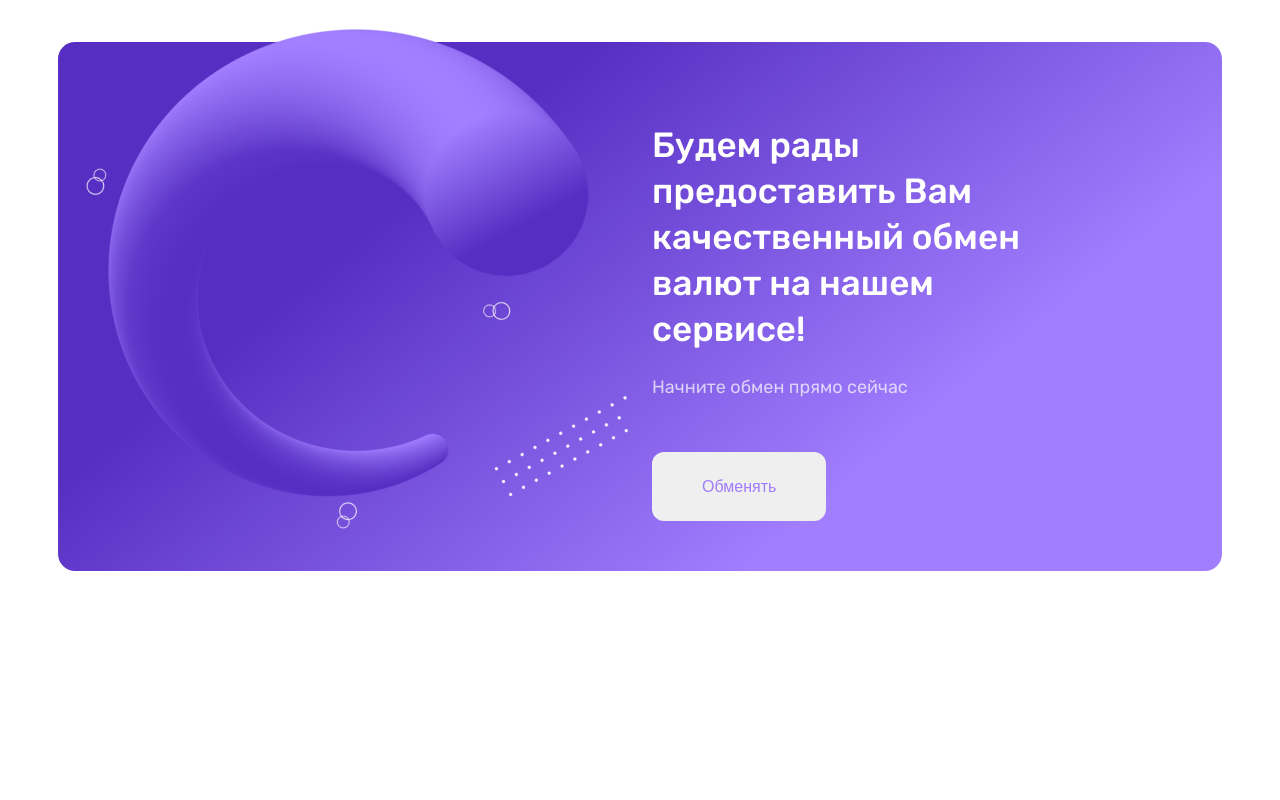
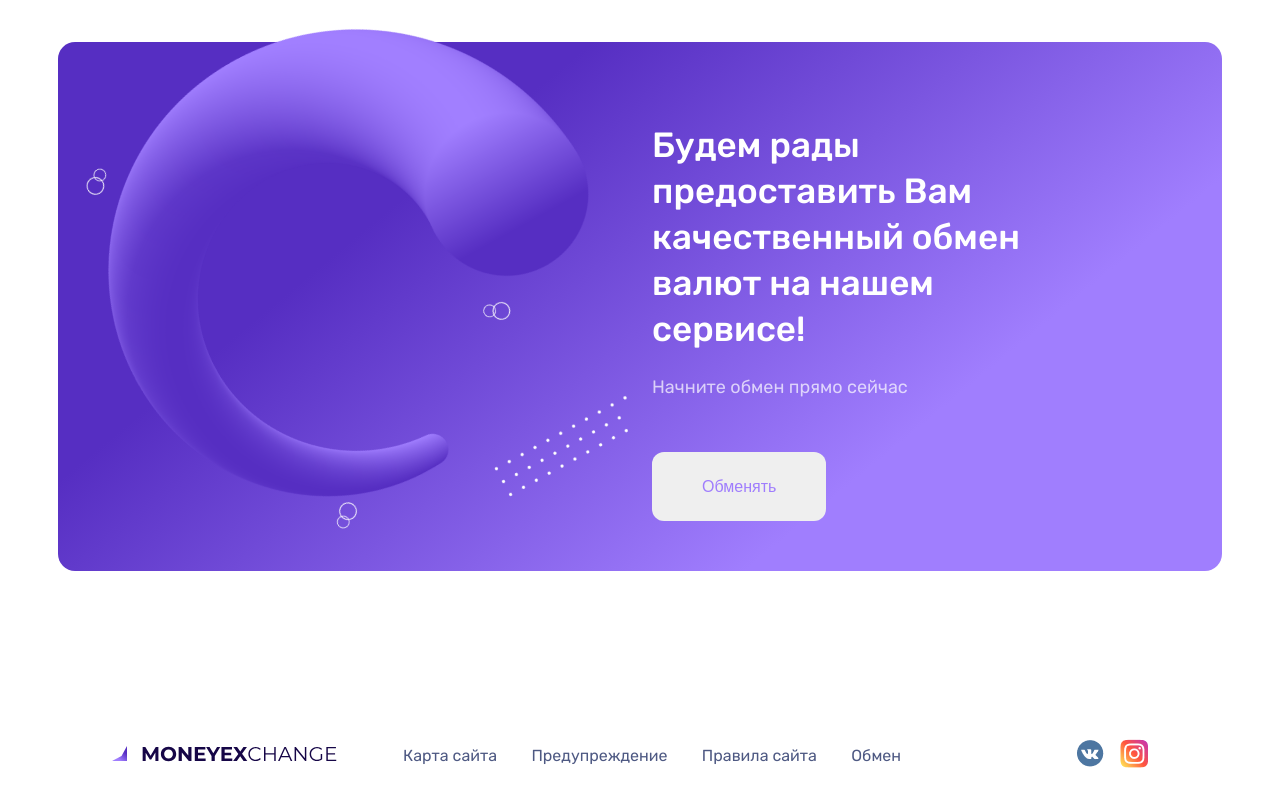
Before and after one commit to sgu6ena/exchange, a plain HTML site: page index.html in a window 1280 px wide. Shown: the part 3074-3874 px from the top of the page. Before the commit the page ends 3785 px from the top, so only its background shows below. Drawn offline with Linux system fonts and the light colour scheme.

Commit message:
Add files via upload

```diff
--- a/css/style.css
+++ b/css/style.css
@@ -8,7 +8,8 @@
         font-family: 'Rubik', sans-serif;
     }
 
-    header {
+    header,
+    footer {
         margin: 0 100px;
         padding-top: 20px;
         padding-bottom: 20px;
--- a/index.html
+++ b/index.html
@@ -297,6 +297,55 @@
             </div>
         </div>
     </section>
+
+    <footer class="footer">
+        <div class="container-fluid">
+            <div class="row d-flex align-items-center">
+                <div class="col col-lg-3">
+                    <a href="#" class="header-link">
+                        <img src="./img/logo.svg" alt="moneyexchange" class="header-logo">
+                    </a>
+                </div>
+                <!-- /.col-lg-2 -->
+                <div class=" col col-lg-6">
+                    <nav>
+                        <ul class="navigation d-flex justify-content-between  align-items-center">
+                            <li class="navigation-item">
+                                <a href="#" class="navigation-link">
+                                Карта сайта
+                            </a>
+                            </li>
+                            <li class="navigation-item">
+                                <a href="#" class="navigation-link">
+                                Предупреждение
+                            </a>
+                            </li>
+                            <li class="navigation-item">
+                                <a href="#" class="navigation-link">
+                                Правила сайта
+                            </a>
+                            </li>
+                            <li class="navigation-item">
+                                <a href="#" class="navigation-link">
+                                Обмен
+                            </a>
+                            </li>
+                        </ul>
+                    </nav>
+                </div>
+                <!-- /.col-lg-7 -->
+                <div class="col col-lg-3 d-flex justify-content-end d-flex align-items-center px-5">
+                    <a href="#" class="social-link px-2">
+                        <img src="img/vk.png" alt="вконтакте" class="social">
+                    </a>
+                    <a href="#" class="social-link px-2">
+                        <img src="img/instagram.png" alt="инстаграмм" class="social">
+                    </a>
+                </div>
+                <!-- /.col-lg-3 -->
+            </div>
+        </div>
+    </footer>
 </body>
 
 </html>
```
Also changed, not shown: img/instagram.png (added), img/vk.png (added).
